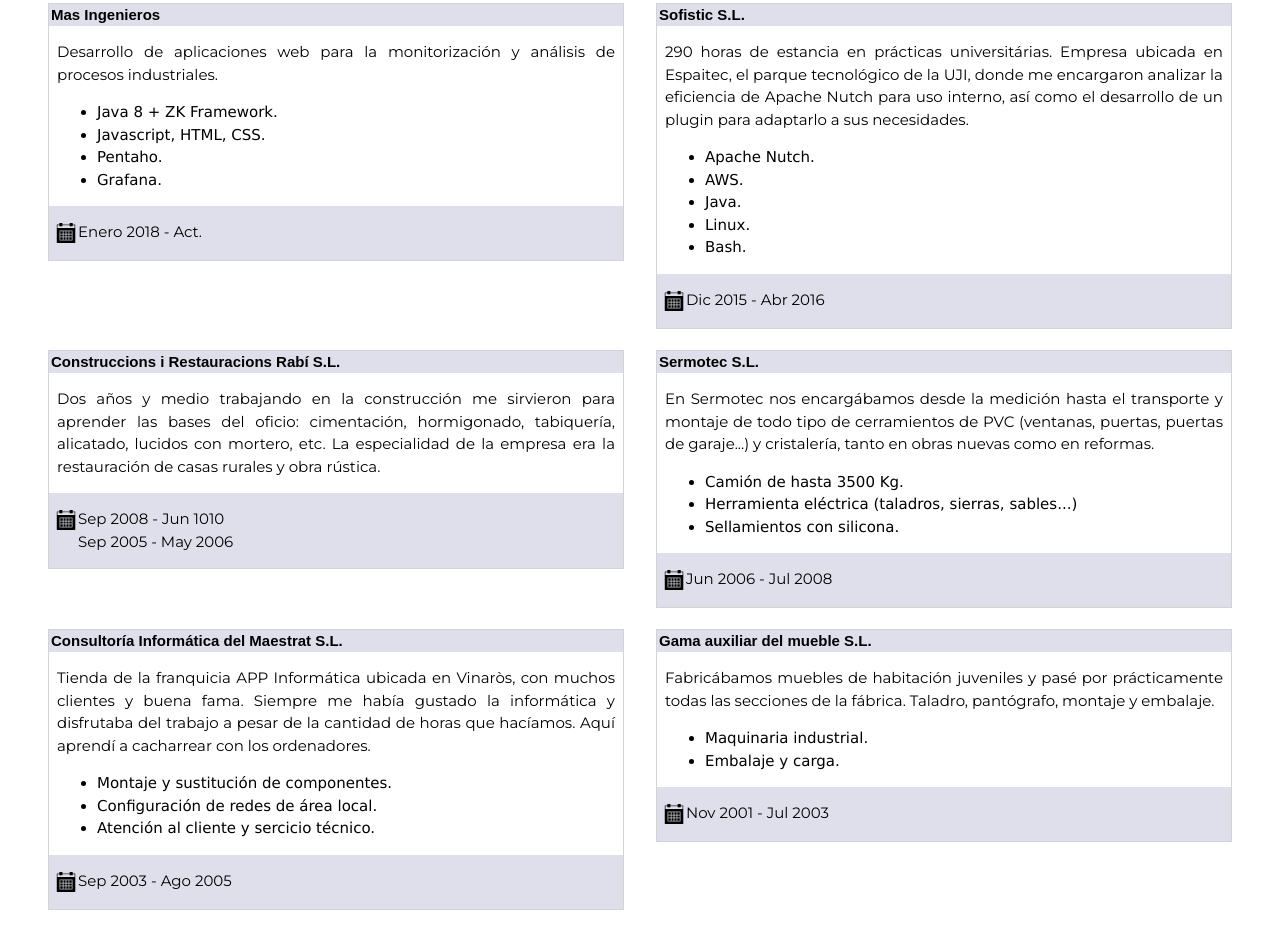
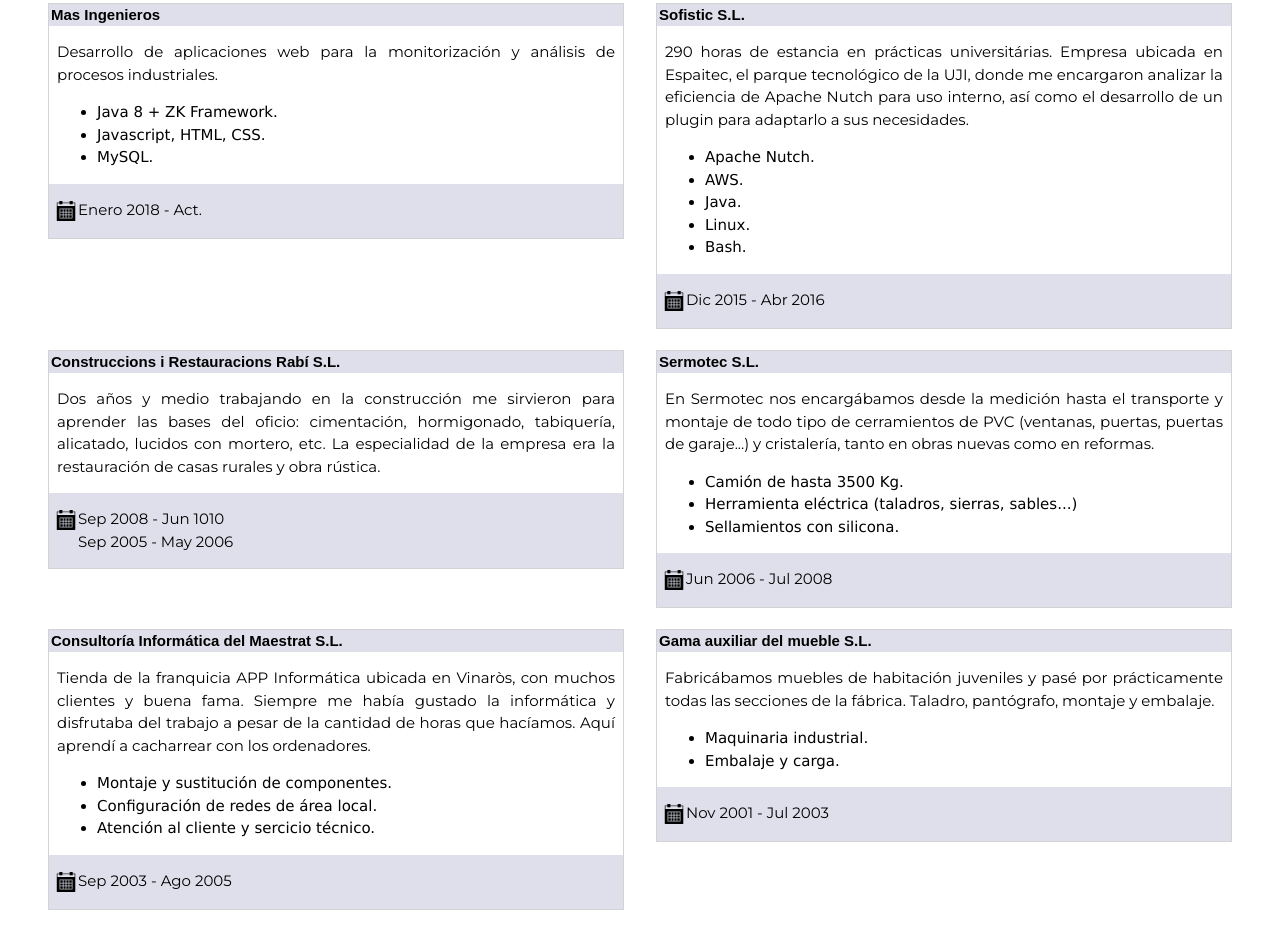
Before and after one commit to kalanya/web-cv, a website built with webpack: page index.html in a window 1280 px wide. Shown: the part 1425-2355 px from the top of the page. Built offline with nearby package versions, Linux system fonts and the light colour scheme; files whose address does not match are found by name.

Commit message:
Fixing job text

```diff
--- a/index.html
+++ b/index.html
@@ -194,8 +194,7 @@
 					  	<ul>
 					  		<li>Java 8 + ZK Framework.</li>
 					  		<li>Javascript, HTML, CSS.</li>
-					  		<li>Pentaho.</li>
-					  		<li>Grafana.</li>
+					  		<li>MySQL.</li>
 					  	</ul>
 					</div>
 					<div class="card-footer">
```
